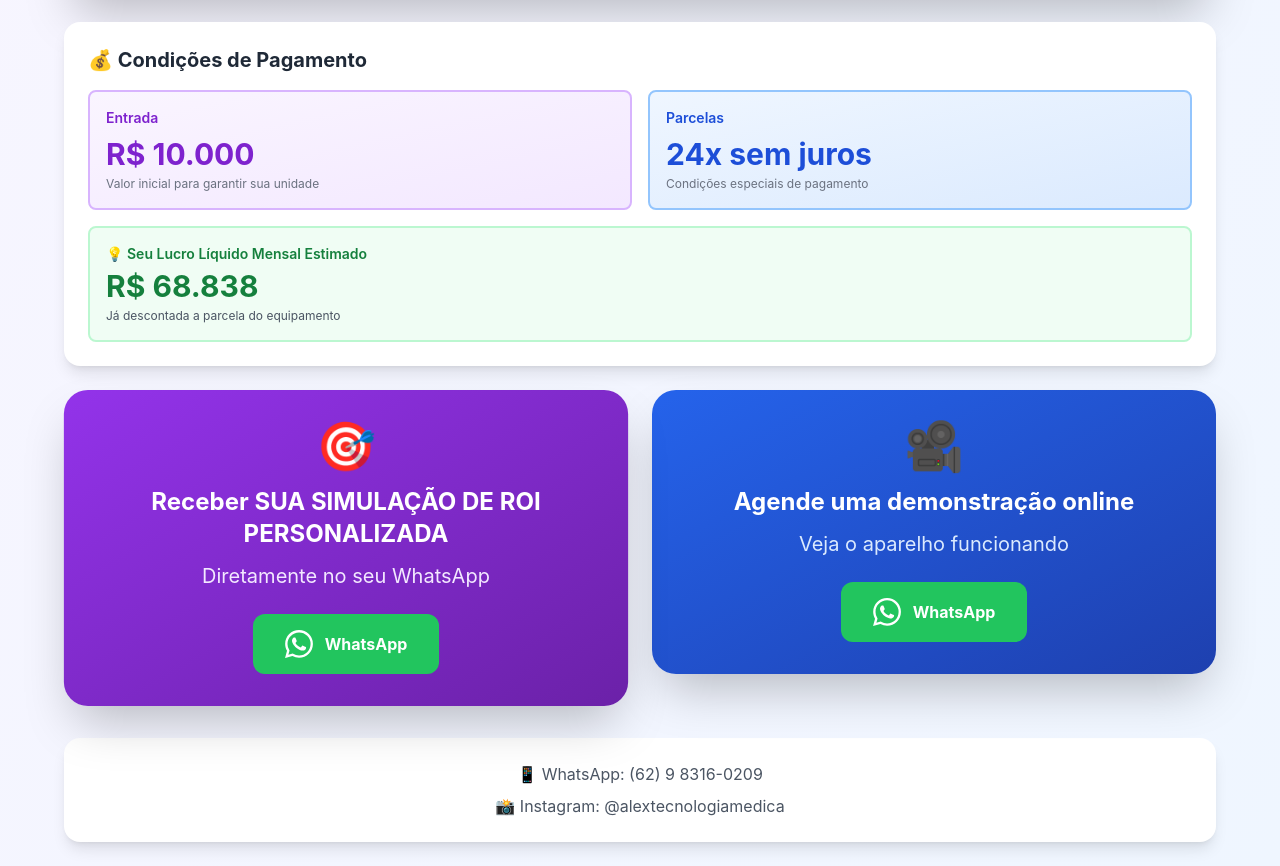
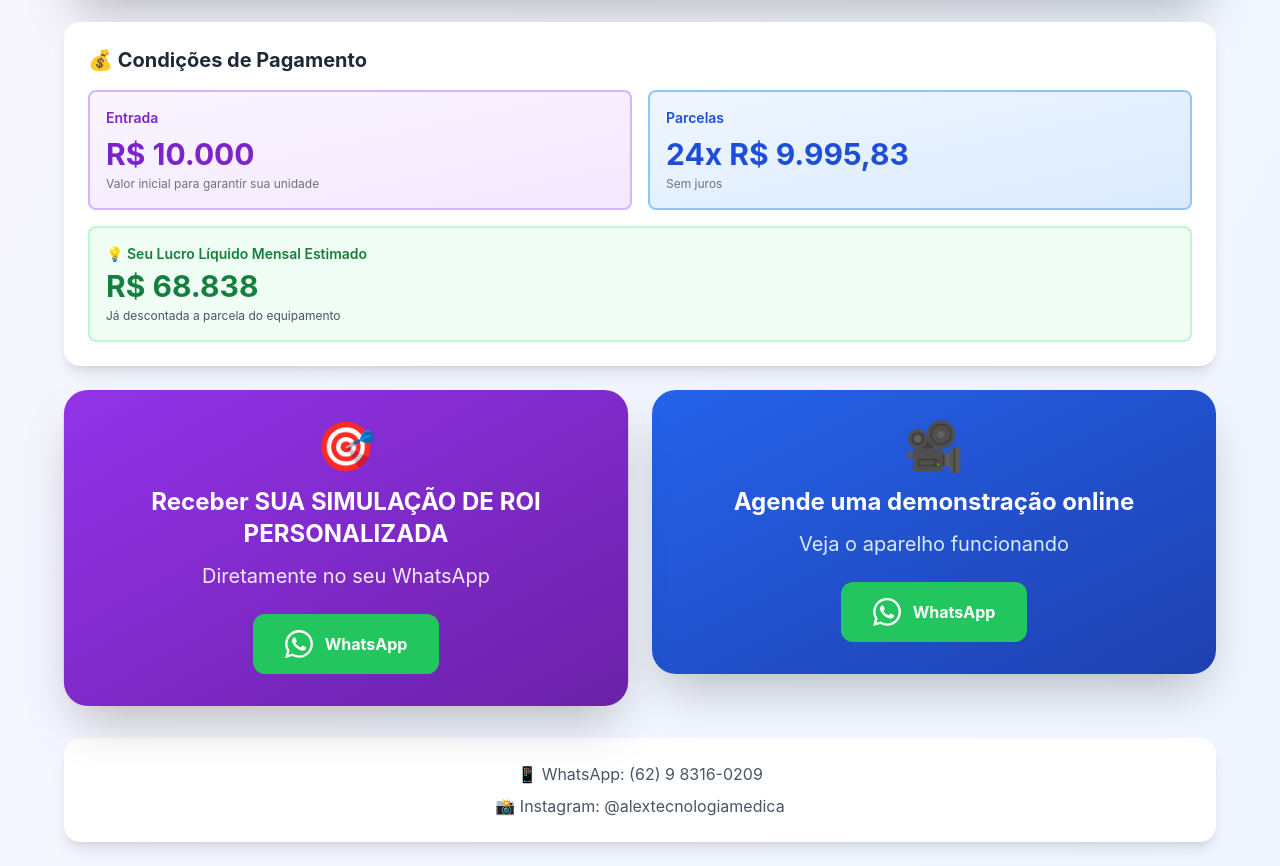
Before and after one commit to alexmartinsoficial/caluladoradelaserco2-demo, a plain HTML site: page index.html in a window 1280 px wide. Shown: the part 1462-2328 px from the top of the page. Drawn offline with nearby package versions, Linux system fonts and the light colour scheme.

Commit message:
Update index.html

```diff
--- a/index.html
+++ b/index.html
@@ -291,8 +291,8 @@
 </div>
 <div class="p-4 bg-gradient-to-br from-blue-50 to-blue-100 rounded-lg border-2 border-blue-300">
 <div class="text-sm text-blue-700 font-semibold mb-2">Parcelas</div>
-<div class="text-3xl font-bold text-blue-700">24x sem juros</div>
-<div class="text-xs text-gray-500 mt-1">Condições especiais de pagamento</div>
+<div class="text-3xl font-bold text-blue-700">24x R$ 9.995,83</div>
+<div class="text-xs text-gray-500 mt-1">Sem juros</div>
 </div>
 </div>
 <div class="mt-4 p-4 bg-green-50 rounded-lg border-2 border-green-200">
```
